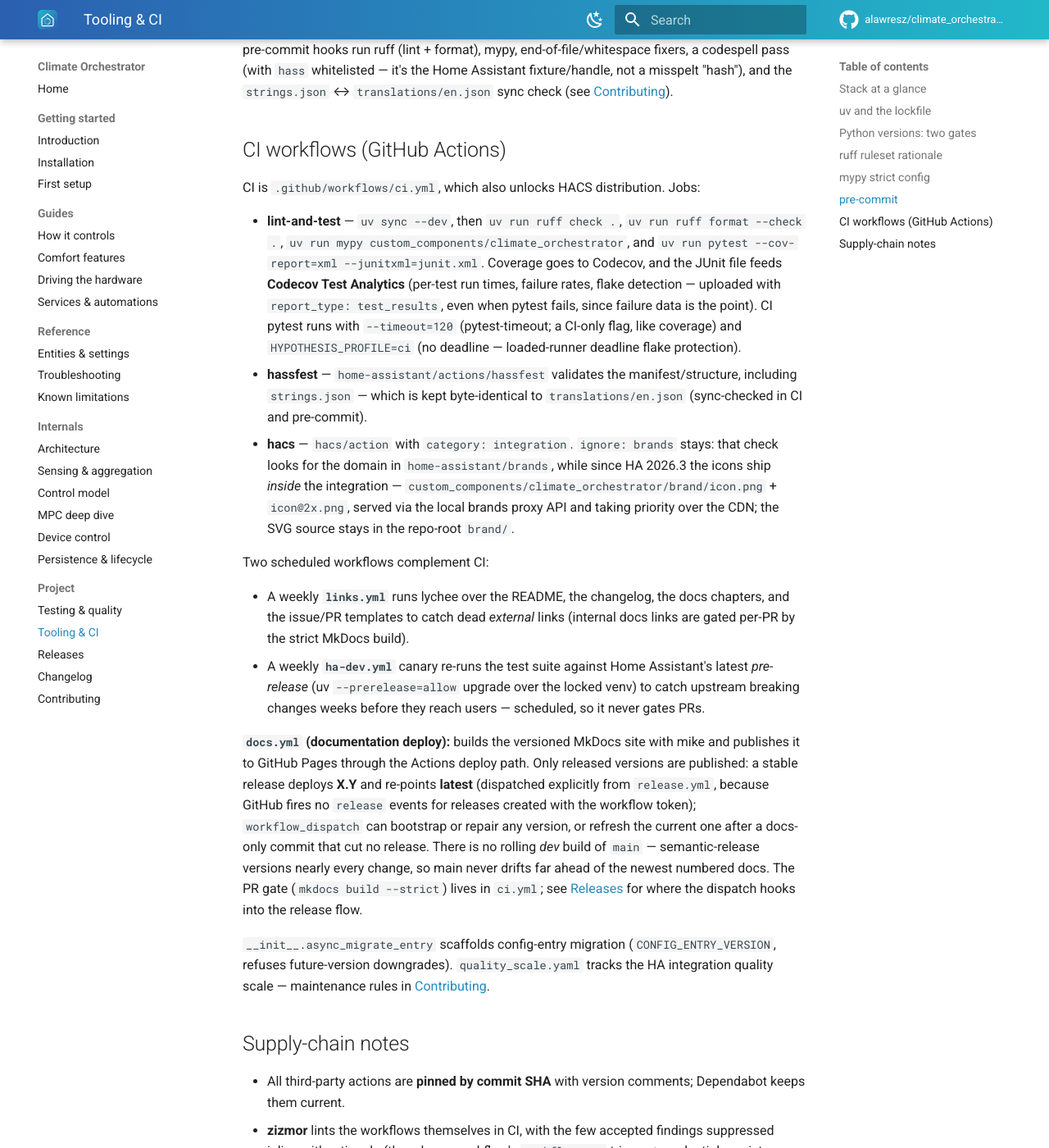
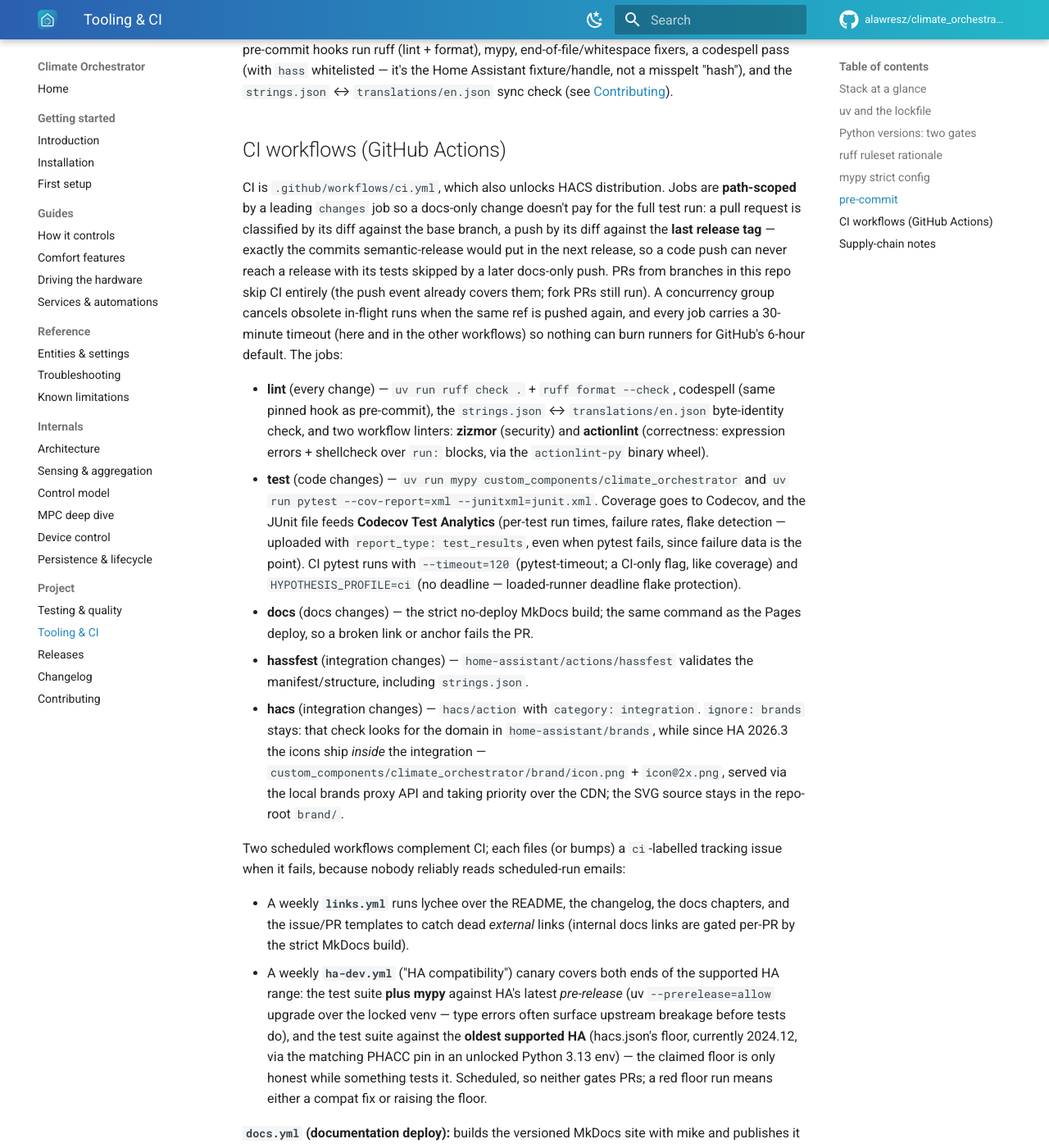
Before and after one commit to alawresz/climate_orchestrator, an MkDocs documentation site: the page built from docs/project/tooling.md, in a window 1280 px wide and 1400 px high, scrolled down 2653 px. Shown: the whole window at 82% size. Built offline with MkDocs 1.6.1 and Material for MkDocs 9.7.7, drawn with Linux system fonts in a browser that asks for light colours; plug-ins that fetch from the network failed and are left out; comment, search, counter and statistics services are not loaded; the version menu is left out.

Commit message:
ci: path-scoped jobs, HA floor canary, timeouts, concurrency, failure issues, actionlint

```diff
--- a/docs/project/tooling.md
+++ b/docs/project/tooling.md
@@ -105,37 +105,57 @@
 
 ## CI workflows (GitHub Actions)
 
-CI is `.github/workflows/ci.yml`, which also unlocks HACS distribution. Jobs:
+CI is `.github/workflows/ci.yml`, which also unlocks HACS distribution. Jobs
+are **path-scoped** by a leading `changes` job so a docs-only change doesn't
+pay for the full test run: a pull request is classified by its diff against
+the base branch, a push by its diff against the **last release tag** — exactly
+the commits semantic-release would put in the next release, so a code push can
+never reach a release with its tests skipped by a later docs-only push. PRs
+from branches in this repo skip CI entirely (the push event already covers
+them; fork PRs still run). A concurrency group cancels obsolete in-flight runs
+when the same ref is pushed again, and every job carries a 30-minute timeout
+(here and in the other workflows) so nothing can burn runners for GitHub's
+6-hour default. The jobs:
 
-- **lint-and-test** — `uv sync --dev`, then `uv run ruff check .`,
-  `uv run ruff format --check .`,
-  `uv run mypy custom_components/climate_orchestrator`, and
-  `uv run pytest --cov-report=xml --junitxml=junit.xml`. Coverage goes to
+- **lint** (every change) — `uv run ruff check .` + `ruff format --check`,
+  codespell (same pinned hook as pre-commit), the `strings.json` ↔
+  `translations/en.json` byte-identity check, and two workflow linters:
+  **zizmor** (security) and **actionlint** (correctness: expression errors +
+  shellcheck over `run:` blocks, via the `actionlint-py` binary wheel).
+- **test** (code changes) — `uv run mypy custom_components/climate_orchestrator`
+  and `uv run pytest --cov-report=xml --junitxml=junit.xml`. Coverage goes to
   Codecov, and the JUnit file feeds **Codecov Test Analytics** (per-test run
   times, failure rates, flake detection — uploaded with
   `report_type: test_results`, even when pytest fails, since failure data is
   the point). CI pytest runs with `--timeout=120` (pytest-timeout; a CI-only
   flag, like coverage) and `HYPOTHESIS_PROFILE=ci` (no deadline —
   loaded-runner deadline flake protection).
-- **hassfest** — `home-assistant/actions/hassfest` validates the
-  manifest/structure, including `strings.json` — which is kept byte-identical
-  to `translations/en.json` (sync-checked in CI and pre-commit).
-- **hacs** — `hacs/action` with `category: integration`. `ignore: brands`
-  stays: that check looks for the domain in `home-assistant/brands`, while
-  since HA 2026.3 the icons ship *inside* the integration —
-  `custom_components/climate_orchestrator/brand/icon.png` + `icon@2x.png`,
-  served via the local brands proxy API and taking priority over the CDN; the
-  SVG source stays in the repo-root `brand/`.
+- **docs** (docs changes) — the strict no-deploy MkDocs build; the same
+  command as the Pages deploy, so a broken link or anchor fails the PR.
+- **hassfest** (integration changes) — `home-assistant/actions/hassfest`
+  validates the manifest/structure, including `strings.json`.
+- **hacs** (integration changes) — `hacs/action` with `category: integration`.
+  `ignore: brands` stays: that check looks for the domain in
+  `home-assistant/brands`, while since HA 2026.3 the icons ship *inside* the
+  integration — `custom_components/climate_orchestrator/brand/icon.png` +
+  `icon@2x.png`, served via the local brands proxy API and taking priority
+  over the CDN; the SVG source stays in the repo-root `brand/`.
 
-Two scheduled workflows complement CI:
+Two scheduled workflows complement CI; each files (or bumps) a `ci`-labelled
+tracking issue when it fails, because nobody reliably reads scheduled-run
+emails:
 
 - A weekly **`links.yml`** runs lychee over the README, the changelog, the
   docs chapters, and the issue/PR templates to catch dead *external* links
   (internal docs links are gated per-PR by the strict MkDocs build).
-- A weekly **`ha-dev.yml`** canary re-runs the test suite against Home
-  Assistant's latest *pre-release* (uv `--prerelease=allow` upgrade over the
-  locked venv) to catch upstream breaking changes weeks before they reach
-  users — scheduled, so it never gates PRs.
+- A weekly **`ha-dev.yml`** ("HA compatibility") canary covers both ends of
+  the supported HA range: the test suite **plus mypy** against HA's latest
+  *pre-release* (uv `--prerelease=allow` upgrade over the locked venv — type
+  errors often surface upstream breakage before tests do), and the test suite
+  against the **oldest supported HA** (hacs.json's floor, currently 2024.12,
+  via the matching PHACC pin in an unlocked Python 3.13 env) — the claimed
+  floor is only honest while something tests it. Scheduled, so neither gates
+  PRs; a red floor run means either a compat fix or raising the floor.
 
 **`docs.yml` (documentation deploy):** builds the versioned MkDocs site with
 mike and publishes it to GitHub Pages through the Actions deploy path. Only
```
Also changed, not shown: docs/project/releases.md (+5 -3 lines), 5 other files.
